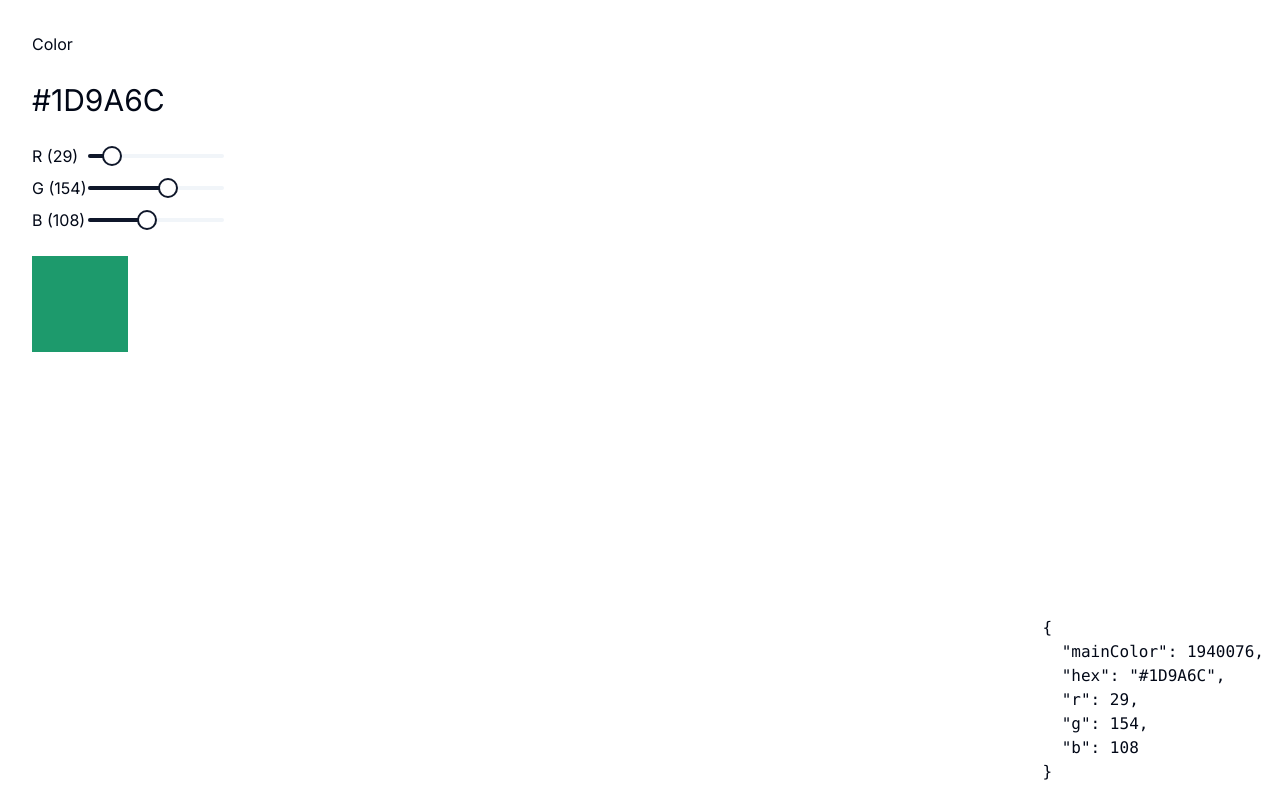
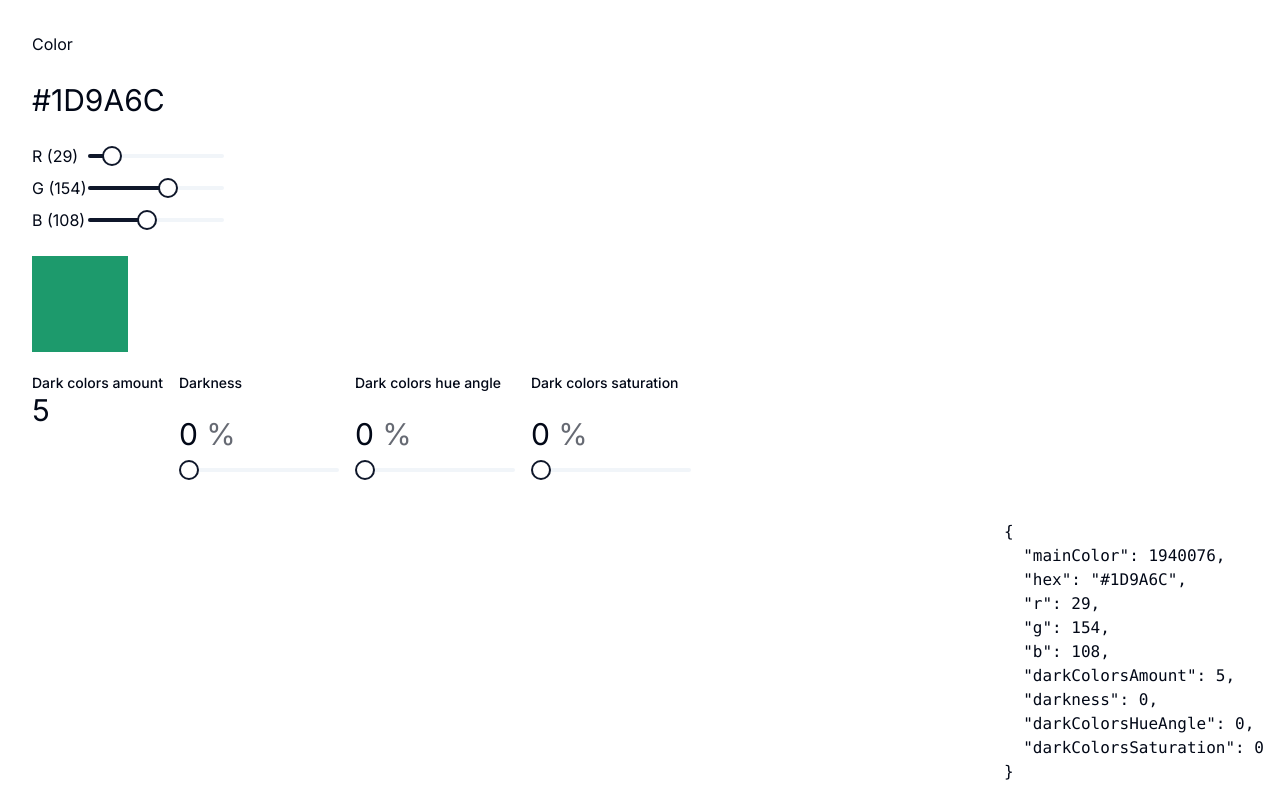
Before and after one commit to JairHuamanBellido/Oxidus, a Next.js app: page / in a window 1280 px wide. Built offline with nearby package versions, Linux system fonts and the light colour scheme.

Commit message:
feat(theme): add dark theme settings

```diff
--- /dev/null
+++ b/app/components/DarkThemeSettingSection.tsx
@@ -0,0 +1,73 @@
+import { useThemeContext } from "@/components/contexts/ThemeContext/ThemeContext";
+import { Input } from "@/components/ui/input";
+import { Label } from "@/components/ui/label";
+import ThemeSettingSlider from "./ThemeSettingSlider";
+
+export default function DarkThemeSettingSection() {
+  const {
+    darkColorsAmount,
+    darkColorsHueAngle,
+    darkColorsSaturation,
+    darkness,
+    setDarkThemeSettings,
+  } = useThemeContext();
+
+  return (
+    <div className="flex space-x-4">
+      <div className="flex flex-col">
+        <Label>Dark colors amount</Label>
+        <Input
+          type="number"
+          className="inline-block border-none p-0 text-3xl w-10 focus-visible:ring-0 focus-visible:ring-offset-0"
+          minLength={0}
+          maxLength={2}
+          value={darkColorsAmount}
+          onChange={(e) =>
+            setDarkThemeSettings({
+              darkColorsAmount: parseInt(e.target.value),
+              darkColorsHueAngle,
+              darkColorsSaturation,
+              darkness,
+            })
+          }
+        />
+      </div>
+      <ThemeSettingSlider
+        label="Darkness"
+        value={darkness}
+        onValueChange={(val) =>
+          setDarkThemeSettings({
+            darkColorsAmount,
+            darkColorsHueAngle,
+            darkColorsSaturation,
+            darkness: val,
+          })
+        }
+      />
+      <ThemeSettingSlider
+        label="Dark colors hue angle"
+        value={darkColorsHueAngle}
+        onValueChange={(val) =>
+          setDarkThemeSettings({
+            darkColorsAmount,
+            darkColorsHueAngle: val,
+            darkColorsSaturation,
+            darkness,
+          })
+        }
+      />
+      <ThemeSettingSlider
+        label="Dark colors saturation"
+        value={darkColorsSaturation}
+        onValueChange={(val) =>
+          setDarkThemeSettings({
+            darkColorsAmount,
+            darkColorsHueAngle,
+            darkColorsSaturation: val,
+            darkness,
+          })
+        }
+      />
+    </div>
+  );
+}
--- /dev/null
+++ b/app/components/ThemeSettingSlider.tsx
@@ -0,0 +1,34 @@
+import { Label } from "@/components/ui/label";
+import { Slider } from "@/components/ui/slider";
+
+interface Props {
+  label: string;
+  onValueChange: (val: number) => void;
+  value: number;
+}
+
+export default function ThemeSettingSlider({
+  label,
+  onValueChange,
+  value,
+}: Props) {
+  return (
+    <div className="flex flex-col w-[160px]">
+      <Label className="h-8">{label}</Label>
+      <h2 className="text-3xl mt-2 mb-4">
+        {value} <span className="opacity-60">%</span>
+      </h2>
+      <div>
+        <Slider
+          trackClassName={"h-1"}
+          defaultValue={[value]}
+          value={[value]}
+          step={1}
+          min={0}
+          max={100}
+          onValueChange={(g) => onValueChange(g[0])}
+        />
+      </div>
+    </div>
+  );
+}
--- a/app/page.tsx
+++ b/app/page.tsx
@@ -7,6 +7,7 @@ import {
 } from "@/components/contexts/ThemeContext/ThemeContext";
 import { HexInput } from "@/app/components/HexInput";
 import { RGBSliders } from "@/app/components/RGBSliders";
+import DarkThemeSettingSection from "./components/DarkThemeSettingSection";
 
 export default function Home() {
   return (
@@ -30,6 +31,7 @@ function PageContent() {
       <RGBSliders />
 
       <div className={"w-24 h-24"} style={{ backgroundColor: hex }}></div>
+      <DarkThemeSettingSection />
     </main>
   );
 }
--- a/components/contexts/ThemeContext/ThemeContext.tsx
+++ b/components/contexts/ThemeContext/ThemeContext.tsx
@@ -9,12 +9,25 @@ export type ThemeVariables = {
   r: number;
   g: number;
   b: number;
+  darkColorsAmount: number;
+  darkness: number;
+  darkColorsHueAngle: number;
+  darkColorsSaturation: number;
 };
 
 export type ThemeContextType = ThemeVariables & {
   setMainColor: (color: number) => void;
   setRGB: (r: number, g: number, b: number) => void;
   setHex: (hex: string) => void;
+  setDarkThemeSettings: (
+    darkThemeSettings: Pick<
+      ThemeVariables,
+      | "darkColorsAmount"
+      | "darkColorsHueAngle"
+      | "darkness"
+      | "darkColorsSaturation"
+    >,
+  ) => void;
 };
 
 const DEFAULT_COLOR = 0x1d9a6c;
@@ -28,6 +41,10 @@ function getThemeVariablesDefaultValues(): ThemeVariables {
     r: color.red(),
     g: color.green(),
     b: color.blue(),
+    darkColorsAmount: 5,
+    darkness: 0,
+    darkColorsHueAngle: 0,
+    darkColorsSaturation: 0,
   };
 }
 
@@ -36,6 +53,7 @@ const ThemeContext = createContext<ThemeContextType>({
   setMainColor: () => {},
   setRGB: () => {},
   setHex: () => {},
+  setDarkThemeSettings: () => {},
 });
 
 export function ThemeContextProvider({ children }: { children: ReactNode }) {
@@ -47,6 +65,7 @@ export function ThemeContextProvider({ children }: { children: ReactNode }) {
     const obj = Color(color);
 
     setVariables({
+      ...variables,
       mainColor: color,
       hex: obj.hex(),
       r: obj.red(),
@@ -58,18 +77,51 @@ export function ThemeContextProvider({ children }: { children: ReactNode }) {
   function setRGB(r: number, g: number, b: number) {
     const obj = Color({ r, g, b });
 
-    setVariables({ mainColor: obj.rgbNumber(), hex: obj.hex(), r, g, b });
+    setVariables({
+      ...variables,
+      mainColor: obj.rgbNumber(),
+      hex: obj.hex(),
+      r,
+      g,
+      b,
+    });
   }
 
   function setHex(hex: string) {
     const obj = Color(hex);
 
     setVariables({
+      ...variables,
       mainColor: obj.rgbNumber(),
       hex,
       r: obj.red(),
       g: obj.green(),
       b: obj.blue(),
+    });
+  }
+
+  function setDarkThemeSettings(
+    darkThemeSettings: Pick<
+      ThemeVariables,
+      | "darkColorsAmount"
+      | "darkColorsHueAngle"
+      | "darkness"
+      | "darkColorsSaturation"
+    >,
+  ) {
+    const {
+      darkColorsAmount,
+      darkColorsHueAngle,
+      darkColorsSaturation,
+      darkness,
+    } = darkThemeSettings;
+
+    setVariables({
+      ...variables,
+      darkColorsAmount,
+      darkColorsHueAngle,
+      darkColorsSaturation,
+      darkness,
     });
   }
 
@@ -80,6 +132,7 @@ export function ThemeContextProvider({ children }: { children: ReactNode }) {
         setMainColor,
         setRGB,
         setHex,
+        setDarkThemeSettings,
       }}
     >
       {children}
--- /dev/null
+++ b/components/ui/label.tsx
@@ -0,0 +1,26 @@
+"use client"
+
+import * as React from "react"
+import * as LabelPrimitive from "@radix-ui/react-label"
+import { cva, type VariantProps } from "class-variance-authority"
+
+import { cn } from "@/lib/utils"
+
+const labelVariants = cva(
+  "text-sm font-medium leading-none peer-disabled:cursor-not-allowed peer-disabled:opacity-70"
+)
+
+const Label = React.forwardRef<
+  React.ElementRef<typeof LabelPrimitive.Root>,
+  React.ComponentPropsWithoutRef<typeof LabelPrimitive.Root> &
+    VariantProps<typeof labelVariants>
+>(({ className, ...props }, ref) => (
+  <LabelPrimitive.Root
+    ref={ref}
+    className={cn(labelVariants(), className)}
+    {...props}
+  />
+))
+Label.displayName = LabelPrimitive.Root.displayName
+
+export { Label }
--- a/package.json
+++ b/package.json
@@ -9,6 +9,7 @@
     "lint": "next lint"
   },
   "dependencies": {
+    "@radix-ui/react-label": "^2.0.2",
     "@radix-ui/react-slider": "^1.1.2",
     "class-variance-authority": "^0.7.0",
     "clsx": "^2.0.0",
```
Also changed, not shown: 1 other file (tests, documents, lock files or other folders).
